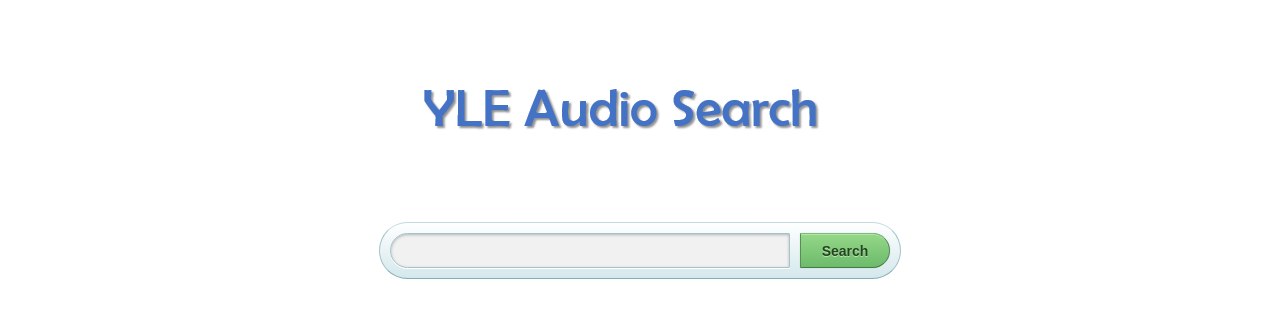
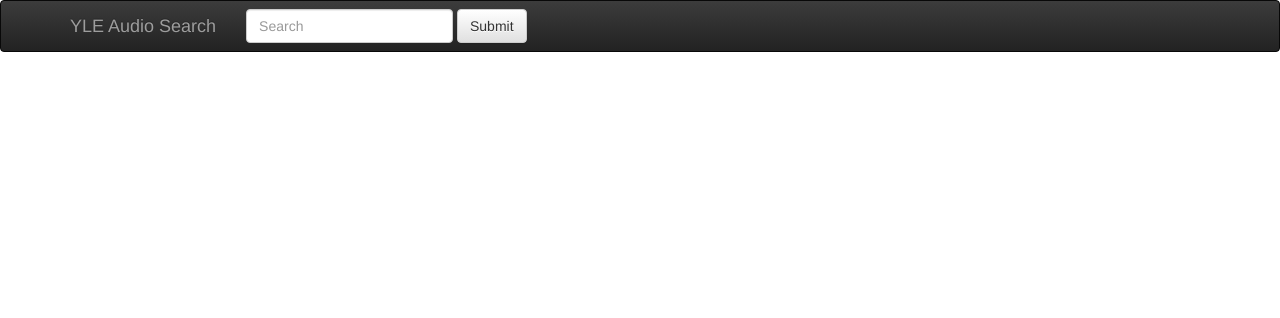
Before and after one commit to ragavsathish/yle-audio-search, a React (Create React App) app: page / in a window 1280 px wide. Shown: the top 318 px of the page. Built offline with nearby package versions, Linux system fonts and the light colour scheme; what redux-api would draw is missing.

Commit message:
Port to react-bootstrap

```diff
--- a/package.json
+++ b/package.json
@@ -3,11 +3,13 @@
   "version": "0.1.0",
   "private": true,
   "dependencies": {
+    "bootstrap": "^3.3.7",
     "fetch-jsonp": "^1.1.1",
     "husky": "^0.14.3",
     "lint-staged": "^4.0.2",
     "prettier": "^1.5.3",
     "react": "^15.6.1",
+    "react-bootstrap": "^0.31.1",
     "react-dom": "^15.6.1",
     "react-redux": "^5.0.5",
     "react-scripts": "1.0.10",
--- a/src/components/App.js
+++ b/src/components/App.js
@@ -2,14 +2,8 @@
 import SearchAudio from "../containers/SearchAudio";
 import ListAudioTitles from "../containers/ListAudioTitles";
 
-import "../stylesheets/App.css";
-import logo from "../images/bg-text.png";
-
 const App = () => (
   <div>
-    <div className="App-logo">
-      <img src={logo} alt=""></img>
-    </div>
     <SearchAudio />
     <ListAudioTitles />
   </div>
--- a/src/components/AudioItem.js
+++ b/src/components/AudioItem.js
@@ -1,4 +1,5 @@
 import React from "react";
+import {Table} from "react-bootstrap";
 
 class AudioItem extends React.Component {
 
@@ -6,7 +7,7 @@
         const audioItem = this.props.audioItem;
         let isEmpty = audioItem === undefined || audioItem.length === 0;
         return isEmpty ? <div></div> :
-            <table>
+            <Table striped bordered condensed hover>
                 <tbody>
                     <tr>
                         <td>Description</td>
@@ -25,7 +26,7 @@
                         <td>{audioItem.downloadable.toString()}</td>
                     </tr>
                 </tbody>
-            </table>
+            </Table>
     }
 }
 
--- a/src/components/AudioTitle.js
+++ b/src/components/AudioTitle.js
@@ -3,10 +3,11 @@
 import DescribeAudioItem from "../containers/DescribeAudioItem";
 import musicLogo from "../images/music-logo.png";
 import expandButton from "../images/expand.png";
+import {Panel} from "react-bootstrap";
 import "../stylesheets/App.css";
 
 const AudioTitle = ({ onClick, title, id, expand }) => (
-    <div className="AudioTitle-row">
+    <Panel>
         <div>
             <img src={musicLogo} className="AudioTitle-music-log" alt="" />
             <span className="AudioTitle-text"> {title} </span>
@@ -16,7 +17,7 @@
             }} />
         </div>
         {expand && <DescribeAudioItem />}
-    </div>
+    </Panel>
 )
 
 AudioTitle.propTypes = {
--- a/src/components/AudioTitles.js
+++ b/src/components/AudioTitles.js
@@ -1,10 +1,11 @@
 import React from "react";
 import PropTypes from "prop-types";
 import AudioTitle from "./AudioTitle";
+import {ListGroupItem} from "react-bootstrap";
 
 const AudioTitles = ({ audioItems, message, fetchComplete, onTitleClick }) => (
   <div>
-    {fetchComplete && <div className="AudioTitles-search-message"> {message} </div>}
+    {fetchComplete && <ListGroupItem bsStyle="info"> {message} </ListGroupItem>}
     {audioItems.map(item =>
       <AudioTitle
         key={item.id}
--- a/src/containers/SearchAudio.js
+++ b/src/containers/SearchAudio.js
@@ -1,14 +1,22 @@
 import React from "react";
 import { connect } from "react-redux";
 import reduxApi from "../middleware/api";
-import "../stylesheets/App.css";
+import { Navbar, Form, FormGroup, FormControl, Button } from "react-bootstrap";
 
 let SearchAudio = ({ dispatch }) => {
     let input
 
     return (
-        <div>
-            <form className="SearchAudio-form" onSubmit={e => {
+        <Navbar inverse collapseOnSelect>
+            <Navbar.Header>
+                <Navbar.Brand>
+                    <a href="#">YLE Audio Search</a>
+                </Navbar.Brand>
+                <Navbar.Toggle />
+            </Navbar.Header>
+            <Navbar.Collapse>
+                <Navbar.Form pullLeft>
+                    <Form onSubmit={e => {
                         e.preventDefault()
                         if (!input.value.trim()) {
                             return
@@ -16,14 +24,19 @@
                         dispatch(reduxApi.actions.getItems({ searchText: input.value }))
 
                     }}>
-                <input className="SearchAudio-text" ref={node => {
+                        <FormGroup>
+                            <FormControl type="text" bsClass="form-control" placeholder="Search" inputRef={node => {
                                 input = node
                             }} />
-                <button className="SearchAudio-button" type="submit">
-                    Search
-                </button>
-            </form>
-        </div>
+
+                        </FormGroup>
+                        {" "}
+                        <Button type="submit">Submit</Button>
+                    </Form>
+                </Navbar.Form>
+            </Navbar.Collapse>
+        </Navbar>
+
     )
 }
 
--- a/src/index.css
+++ /dev/null
@@ -1,20 +0,0 @@
-body {
-    font-family: Verdana, Geneva, Tahoma, sans-serif;
-    font-size: 14px;
-}
-
-table {
-    border-collapse: collapse;
-    width: 80%;
-    font-size: 12px;
-    margin: 20px auto 2px;
-    background: white;
-}
-
-th,
-td {
-    padding: 8px;
-    text-align: left;
-    border-bottom: 1px solid #ddd;
-    vertical-align: top;
-}
--- a/src/index.js
+++ b/src/index.js
@@ -5,7 +5,8 @@
 import { createStore, applyMiddleware } from "redux"
 import { Provider } from "react-redux"
 
-import "./index.css";
+import "bootstrap/dist/css/bootstrap.css";
+import "bootstrap/dist/css/bootstrap-theme.css";
 import App from "./components/App"
 import reducer from "./reducers"
 
--- a/src/stylesheets/App.css
+++ b/src/stylesheets/App.css
@@ -1,85 +1,3 @@
- .App-logo {
-    width: 500px;
-    margin: 50px auto 50px;
-    overflow: hidden;
-}
-
-/* Tutorial source : https://red-team-design.com/how-to-create-a-cool-and-usable-css3-search-box/*/
-.SearchAudio-form {
-    background-color: #eaf8fc;
-    background-image: linear-gradient(#fff, #d4e8ec);
-    border-radius: 35px;
-    border-width: 1px;
-    border-style: solid;
-    border-color: #c4d9df #a4c3ca #83afb7;
-    width: 500px;
-    height: 35px;
-    padding: 10px;
-    margin: 50px auto 50px;
-    overflow: hidden;
-}
-
-.SearchAudio-text {
-    padding: 5px 9px;
-    height: 23px;
-    width: 380px;
-    border: 1px solid #a4c3ca;
-    font: normal 13px 'trebuchet MS', arial, helvetica;
-    background: #f1f1f1;
-    border-radius: 50px 3px 3px 50px;
-    box-shadow: 0 1px 3px rgba(0, 0, 0, 0.25) inset, 0 1px 0 rgba(255, 255, 255, 1);
-}
-
-.SearchAudio-button {
-    background-color: #6cbb6b;
-    background-image: linear-gradient(#95d788, #6cbb6b);
-    border-radius: 3px 50px 50px 3px;
-    border-width: 1px;
-    border-style: solid;
-    border-color: #7eba7c #578e57 #447d43;
-    box-shadow: 0 0 1px rgba(0, 0, 0, 0.3),
-    0 1px 0 rgba(255, 255, 255, 0.3) inset;
-    height: 35px;
-    margin: 0 0 0 10px;
-    padding: 0;
-    width: 90px;
-    cursor: pointer;
-    font: bold 14px Arial, Helvetica;
-    color: #23441e;
-    text-shadow: 0 1px 0 rgba(255, 255, 255, 0.5);
-}
-
-.SearchAudio-button:hover {
-    background-color: #95d788;
-    background-image: linear-gradient(#6cbb6b, #95d788);
-}
-
-.SearchAudio-button:active {
-    background: #95d788;
-    outline: none;
-    box-shadow: 0 1px 4px rgba(0, 0, 0, 0.5) inset;
-}
-
-.SearchAudio-button::-moz-focus-inner {
-    border: 0;
-    /* Small centering fix for Firefox */
-}
-
-.AudioTitle-row {
-    margin: 2px auto 2px;
-    width: 500px;
-    overflow: hidden;
-
-    font-family: Verdana, Geneva, Tahoma, sans-serif;
-    font-size: 14px;
-    padding: 15px 16px;
-    background-color: #f2f2f2;
-
-}
-
-.AudioTitles-search-message{
-    padding-left: 680px;
-}
 
 .AudioTitle-music-log{
     height: 50px;
```
Also changed, not shown: 1 other file (tests, documents, lock files or other folders). Lines whose indentation alone changed are shown as unchanged.
